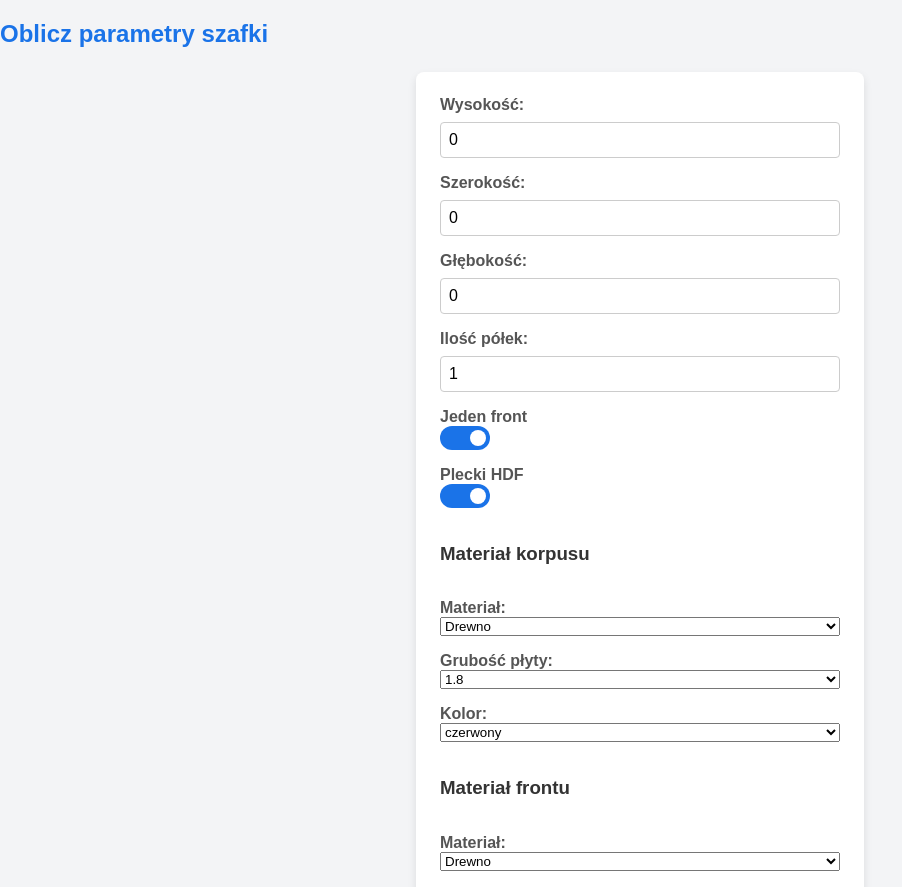
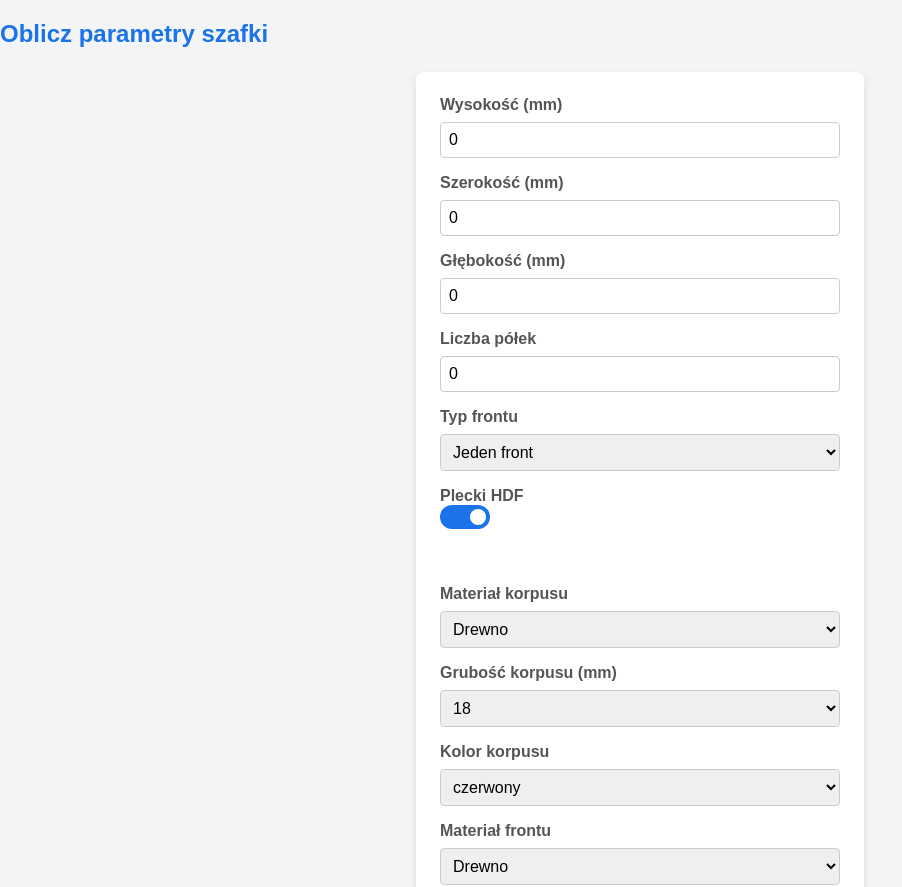
Before and after one commit to lucki90/Furniture-front, an Angular app: page / in a window 1280 px wide. Shown: the top 887 px of the page, without its empty margins (0-902 px from the left). Built offline with nearby package versions, Linux system fonts and the light colour scheme.

Commit message:
szuflady

```diff
--- a/src/app/alone-cabinet/alone-cabinet.component.html
+++ b/src/app/alone-cabinet/alone-cabinet.component.html
@@ -1,32 +1,42 @@
 <div>
   <h2>Oblicz parametry szafki</h2>
-  <form (ngSubmit)="calculateCabinet()">
+  <form>
+  <div class="form-row">
+    <!-- Pierwsza kolumna: Wymiary, półki, przełączniki -->
+    <div class="dimensions-and-switches">
       <label>
-      Wysokość:
-      <input type="number" [(ngModel)]="height" name="height" required />
+        Wysokość (mm)
+        <input type="number" [(ngModel)]="height" name="height" />
       </label>
       <label>
-      Szerokość:
-      <input type="number" [(ngModel)]="width" name="width" required />
+        Szerokość (mm)
+        <input type="number" [(ngModel)]="width" name="width" />
       </label>
       <label>
-      Głębokość:
-      <input type="number" [(ngModel)]="depth" name="depth" required />
+        Głębokość (mm)
+        <input type="number" [(ngModel)]="depth" name="depth" />
       </label>
       <label>
-      Ilość półek:
-      <input type="number" [(ngModel)]="shelfQuantity" name="shelfQuantity" required />
+        Liczba półek
+        <input type="number" [(ngModel)]="shelfQuantity" name="shelfQuantity" />
       </label>
+      <!-- Przełącznik jeden/dwa fronty -->
+      <label>
+        Typ frontu
+        <select [(ngModel)]="frontType" name="frontType">
+          <option *ngFor="let type of frontTypes" [value]="type.value">
+            {{ type.label }}
+          </option>
+        </select>
+      </label>
+      <!-- Pole widoczne tylko przy wyborze DRAWER -->
+      <div *ngIf="frontType === 'DRAWER'">
+        <label>
+          Ilość szuflad
+          <input type="number" [(ngModel)]="drawerQuantity" name="drawerQuantity" min="1" />
+        </label>
+      </div>
 
-    <!-- Przełącznik Jeden/Dwa Fronty -->
-    <label>
-      <span>{{ oneFront ? 'Jeden front' : 'Dwa fronty' }}</span>
-      <label class="switch">
-        <input type="checkbox" [(ngModel)]="oneFront" name="oneFront" />
-        <span class="slider"></span>
-        <span class="tooltip">Zmień na jeden/dwa fronty</span>
-      </label>
-    </label>
 
         <!-- Przełącznik plecki hdf -->
         <label>
@@ -37,49 +47,59 @@
             <span class="tooltip">Czy dodac plecy z płyty HDF</span>
           </label>
         </label>
+    </div>
 
-        <h3>Materiał korpusu</h3>
+    <!-- Druga kolumna: Materiał korpusu i frontu -->
+    <div class="materials">
       <label>
-          Materiał:
+        Materiał korpusu
         <select [(ngModel)]="boxMaterial" name="boxMaterial">
-            <option *ngFor="let material of materials" [value]="material.value">{{ material.label }}</option>
+          <option *ngFor="let material of materials" [value]="material.value">
+            {{ material.label }}
+          </option>
         </select>
       </label>
       <label>
-          Grubość płyty:
+        Grubość korpusu (mm)
         <select [(ngModel)]="boxBoardThickness" name="boxBoardThickness">
-            <option *ngFor="let thickness of thicknesses" [value]="thickness">{{ thickness }}</option>
+          <option *ngFor="let thickness of thicknesses" [value]="thickness">
+            {{ thickness }}
+          </option>
         </select>
       </label>
       <label>
-          Kolor:
+        Kolor korpusu
         <select [(ngModel)]="boxColor" name="boxColor">
           <option *ngFor="let color of colors" [value]="color">{{ color }}</option>
         </select>
       </label>
-
-        <h3>Materiał frontu</h3>
       <label>
-    Materiał:
+        Materiał frontu
         <select [(ngModel)]="frontMaterial" name="frontMaterial">
-      <option *ngFor="let material of materials" [value]="material.value">{{ material.label }}</option>
+          <option *ngFor="let material of materials" [value]="material.value">
+            {{ material.label }}
+          </option>
         </select>
       </label>
       <label>
-    Grubość płyty:
+        Grubość frontu (mm)
         <select [(ngModel)]="frontBoardThickness" name="frontBoardThickness">
-      <option *ngFor="let thickness of thicknesses" [value]="thickness">{{ thickness }}</option>
+          <option *ngFor="let thickness of thicknesses" [value]="thickness">
+            {{ thickness }}
+          </option>
         </select>
       </label>
       <label>
-    Kolor:
+        Kolor frontu
         <select [(ngModel)]="frontColor" name="frontColor">
           <option *ngFor="let color of colors" [value]="color">{{ color }}</option>
         </select>
       </label>
+    </div>
+  </div>
+  <button type="button" (click)="calculateCabinet()">Oblicz</button>
+</form>
 
-    <button type="submit">Wyślij</button>
-  </form>
 
   <div *ngIf="response" class="response-container">
     <h3>Lista płyt:</h3>
--- a/src/app/alone-cabinet/alone-cabinet.component.ts
+++ b/src/app/alone-cabinet/alone-cabinet.component.ts
@@ -10,27 +10,43 @@ export class AloneCabinetComponent {
   height: number = 0;
   width: number = 0;
   depth: number = 0;
-  shelfQuantity: number = 1;
+  shelfQuantity: number = 0;
+  drawerQuantity: number = 0;
   oneFront: boolean = true;
   needBacks: boolean = true;
+  frontType: string = 'ONE_FRONT';
 
   boxMaterial: string = 'CHIPBOARD';
-  boxBoardThickness: number = 1.8;
+  boxBoardThickness: number = 18;
   boxColor: string = 'czerwony';
 
   frontMaterial: string = 'CHIPBOARD';
-  frontBoardThickness: number = 1.8;
+  frontBoardThickness: number = 18;
   frontColor: string = 'bialy';
 
   response: any;
+
+  frontTypes = [
+    { value: 'OPEN', label: 'Otwarta' },
+    { value: 'ONE_FRONT', label: 'Jeden front' },
+    { value: 'TWO_FRONTS', label: 'Dwa fronty' },
+    { value: 'DRAWER', label: 'Szuflady' }
+  ];
 
   materials = [
     { value: 'CHIPBOARD', label: 'Drewno' },
     { value: 'GLASS', label: 'Szkło' },
     { value: 'PLASTIC', label: 'Plastik' }
   ];
-  thicknesses = [1.6, 1.8, 2.0];
+  thicknesses = [16, 18, 20];
   colors = ['bialy', 'czarny', 'czerwony'];
+
+  onFrontTypeChange(): void {
+    // Resetuje ilość szuflad, jeśli wybrano inny typ frontu
+    if (this.frontType !== 'DRAWER') {
+      this.drawerQuantity = 0;
+    }
+  }
 
   constructor(private cabinetService: AloneCabinetService) { }
 
@@ -42,6 +58,8 @@ export class AloneCabinetComponent {
       shelfQuantity: this.shelfQuantity,
       oneFront: this.oneFront,
       needBacks: this.needBacks,
+      frontType: this.frontType,
+      drawerQuantity: this.frontType === 'DRAWER' ? this.drawerQuantity : null,
       materialRequest: {
         boxMaterial: this.boxMaterial,
         boxBoardThickness: this.boxBoardThickness,
--- a/src/styles.css
+++ b/src/styles.css
@@ -50,9 +50,13 @@ body {
   }
 
   button {
+    margin-top: 24px; /* Dystans między sekcjami a przyciskiem */
+    padding: 10px 20px;
+    font-size: 16px;
     background-color: #1a73e8;
-    color: #fff;
+    color: white;
     border: none;
+    border-radius: 4px;
     cursor: pointer;
     transition: background-color 0.3s ease;
   }
@@ -213,3 +217,43 @@ button {
     padding: 8px;
   }
 }
+
+/* style do formularza */
+.form-row {
+  display: flex;
+  flex-wrap: wrap;
+  gap: 24px; /* Odstępy między kolumnami */
+}
+
+.dimensions-and-switches,
+.materials {
+  flex: 1; /* Każda sekcja zajmuje równą przestrzeń */
+  min-width: 280px; /* Minimalna szerokość kolumny */
+}
+
+.dimensions-section, .materials-section {
+  flex: 1; /* Obie sekcje zajmują równą przestrzeń */
+  min-width: 200px; /* Minimalna szerokość sekcji */
+}
+
+label {
+  display: flex;
+  flex-direction: column;
+  font-weight: bold;
+  color: #555;
+  margin-bottom: 16px;
+}
+
+select, input[type="number"] {
+  margin-top: 8px;
+  padding: 8px;
+  font-size: 16px;
+  border-radius: 4px;
+  border: 1px solid #ccc;
+}
+
+select:focus, input[type="number"]:focus {
+  border-color: #1a73e8;
+  outline: none;
+  box-shadow: 0 0 4px rgba(26, 115, 232, 0.2);
+}
```
Lines whose indentation alone changed are shown as unchanged.
